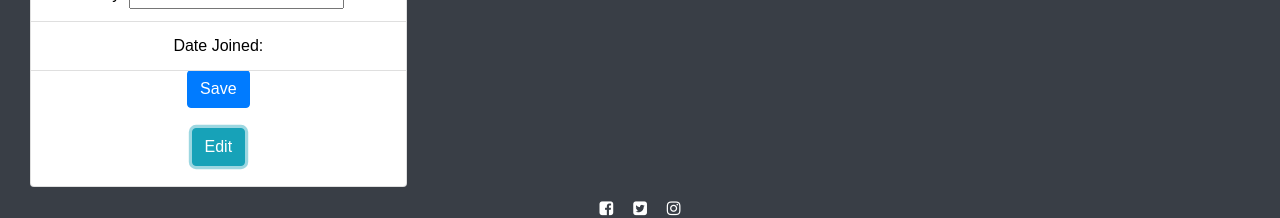
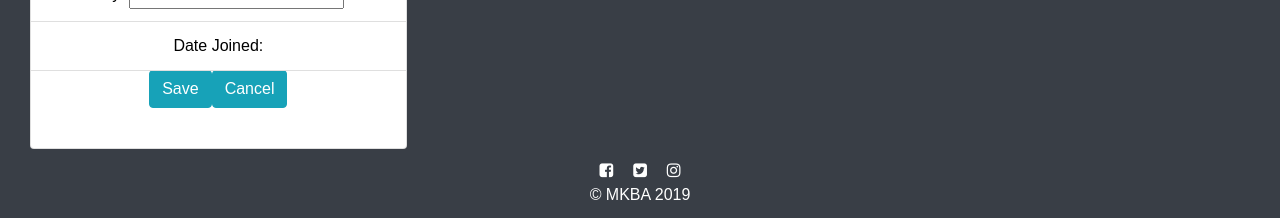
Before and after one commit to brandonmcastillo/Oasis-FrontEnd, a React (Create React App) app: page /profile in a window 1280 px wide. Both pictures are taken after a click on the button "Edit". Shown: the part 351-569 px from the top of the page. Built offline with nearby package versions, Linux system fonts and the light colour scheme; no server answers.

Commit message:
toggled changes for editing a user

```diff
--- a/src/components/Profile/Post.js
+++ b/src/components/Profile/Post.js
@@ -1,5 +1,5 @@
 import React, { Component } from "react";
-import { Container, Row, Col, Image } from "react-bootstrap";
+import { Container, Row, Col, Image, Button } from "react-bootstrap";
 import GA from "./GA.jpg";
 import "./Post.css";
 // Tempoary template
--- a/src/components/Profile/Profile.js
+++ b/src/components/Profile/Profile.js
@@ -12,6 +12,7 @@ import PostModel from '../../models/PostModel'
     city: '',
     dateJoined: '',
     editInput: 'hidden',
+    editMode: 'show',
     userId: localStorage.getItem('userId'),
     userPosts: []
   }
@@ -43,7 +44,7 @@ import PostModel from '../../models/PostModel'
   }
 
   updateInfo = () => {
-    this.setState({ editInput: 'show' })
+    this.setState({ editInput: 'show', editMode: 'hidden' })
   }
 
 
@@ -58,6 +59,10 @@ import PostModel from '../../models/PostModel'
     })
   }
 
+  hideUpdate = () => {
+    this.setState({ editInput: 'hidden', editMode: 'show'})
+  }
+
   render() {
     return (
       <div>
@@ -70,9 +75,11 @@ import PostModel from '../../models/PostModel'
                 city={this.state.city}
                 dateJoined={this.state.dateJoined}
                 editInput={this.state.editInput}
+                editMode={this.state.editMode}
                 updateInfo={this.updateInfo}
-                onSubmit={this.onSubmit}
-                saveInfo={this.saveInfo}/>
+                // onSubmit={this.onSubmit}
+                saveInfo={this.saveInfo}
+                hideUpdate={this.hideUpdate}/>
             </Col>
             <Col xs={12} sm={12} md={8}>
               {/* User Posts */}
--- a/src/components/Profile/UserProfileInfo.js
+++ b/src/components/Profile/UserProfileInfo.js
@@ -41,7 +41,7 @@ export default class UserInfo extends Component {
             <form onSubmit={this.onSubmit}>
               {/* Will Change to Current User */}
               <ListGroupItem>
-                Name: {this.props.username}
+                Name: <span className={this.props.editMode}>{this.props.username}</span>
                 <span className={this.props.editInput}>
                   <input
                     type="text"
@@ -54,7 +54,7 @@ export default class UserInfo extends Component {
               </ListGroupItem>
 
               <ListGroupItem>
-                Email: {this.props.email}
+                Email: <span className={this.props.editMode}>{this.props.email}</span>
                 <span className={this.props.editInput}>
                   <input
                     type="text"
@@ -66,7 +66,7 @@ export default class UserInfo extends Component {
                 </span>
               </ListGroupItem>
               <ListGroupItem>
-                City: {this.props.city}
+                City: <span className={this.props.editMode}>{this.props.city}</span>
                 <span className={this.props.editInput}>
                   <input
                     type="text"
@@ -84,11 +84,20 @@ export default class UserInfo extends Component {
                 <Button
                   value="Submit"
                   type="submit"
-                  className={this.props.editInput}
-                  // onClick={this.props.saveInfo}
+                  className={`btn-info ${this.props.editInput}`}
+                  onClick={this.props.saveInfo}
                 >
                   {" "}
                   Save
+                </Button>
+                <Button
+                  value="Submit"
+
+                  className={`btn-info ${this.props.editInput}`}
+                  onClick={this.props.hideUpdate}
+                >
+                  {" "}
+                  Cancel
                 </Button>
               </span>
             </form>
@@ -97,7 +106,7 @@ export default class UserInfo extends Component {
             <Button
               value="Submit"
               type="submit"
-              className="btn-info"
+              className={`btn-info ${this.props.editMode}`}
               onClick={this.props.updateInfo}
             >
               {" "}
--- a/src/components/Profile/UserProfileList.js
+++ b/src/components/Profile/UserProfileList.js
@@ -11,9 +11,11 @@ class UserProfileList extends Component {
                     city={this.props.city}
                     dateJoined={this.props.dateJoined}
                     editInput={this.props.editInput}
+                    editMode={this.props.editMode}
                     updateInfo={this.props.updateInfo}
                     // onSubmit={this.props.onSubmit}
-                    saveInfo={this.props.saveInfo}/>
+                    saveInfo={this.props.saveInfo}
+                    hideUpdate={this.props.hideUpdate}/>
             </div>
         );
     }
```
